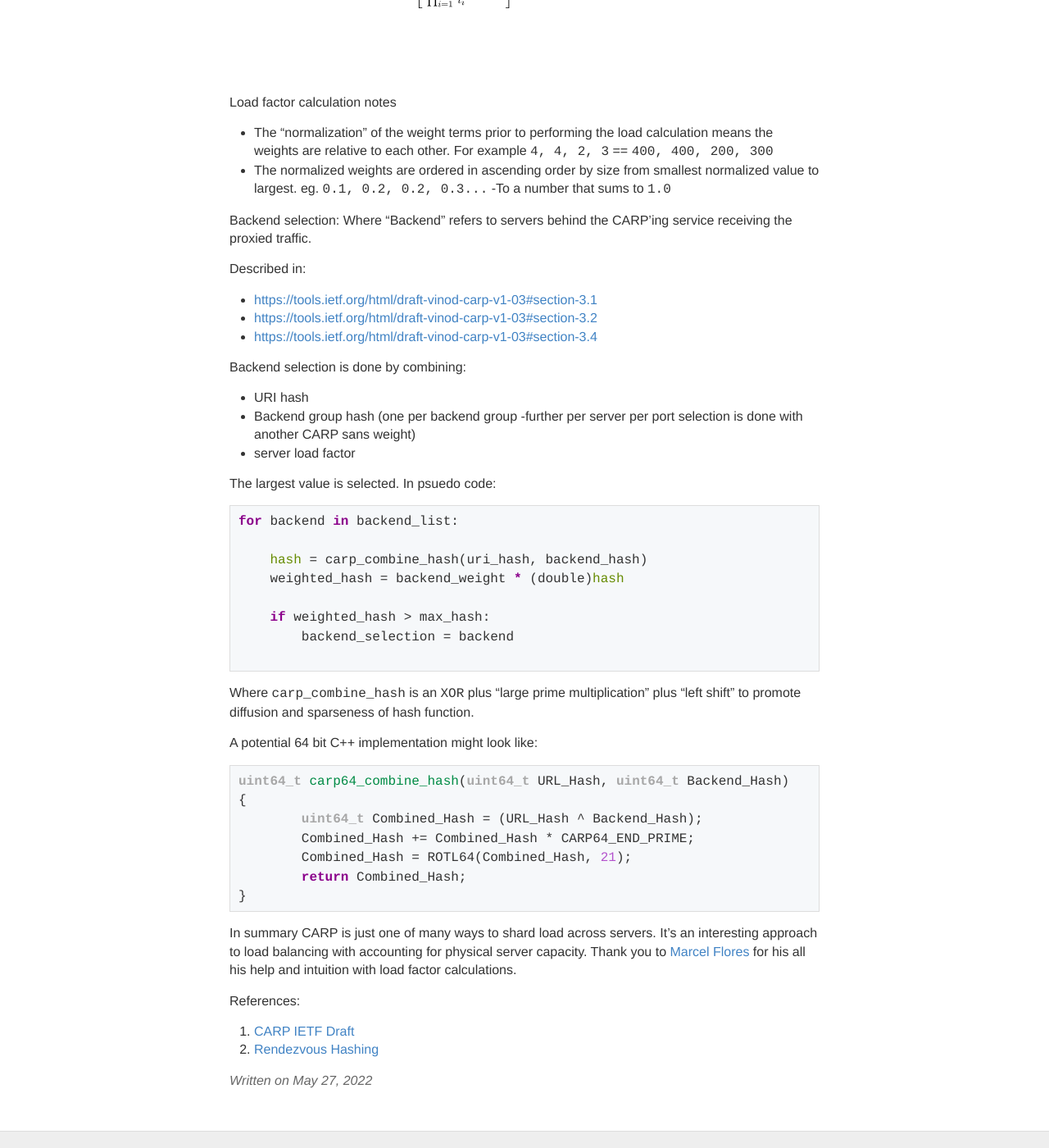
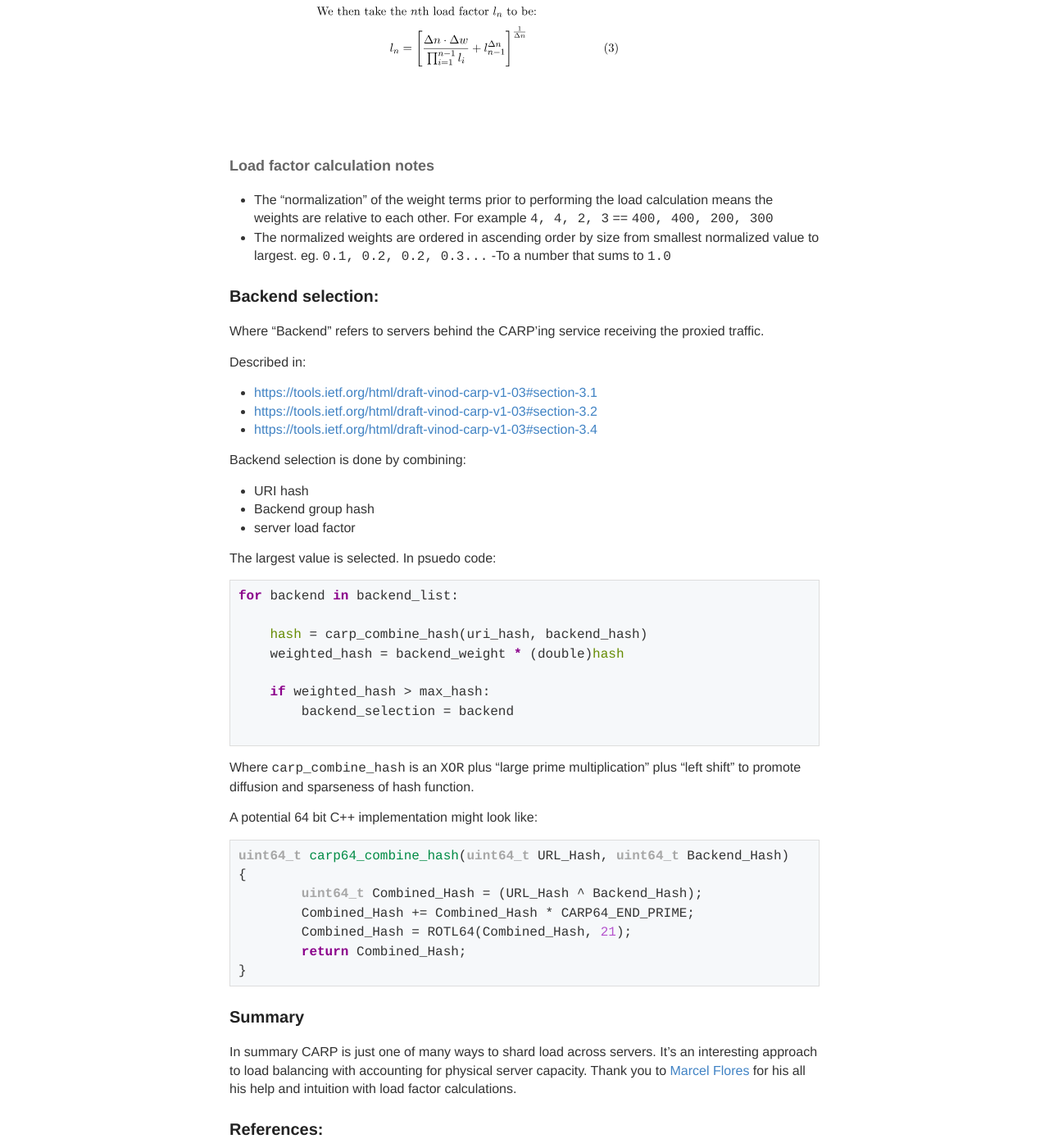
Before and after one commit to tinselcity/tinselcity.github.io, a Jekyll site: the page built from _posts/2022-5-27-CARP.md, in a window 1280 px wide and 1400 px high, scrolled down 1140 px. Shown: the whole window at 82% size. Built offline with Jekyll 4.4.1, drawn with Linux system fonts in a browser that asks for light colours.

````diff
--- a/_posts/2022-5-27-CARP.md
+++ b/_posts/2022-5-27-CARP.md
@@ -18,19 +20,19 @@ is described in the IETF draft: [https://tools.ietf.org/html/draft-vinod-carp-v1
 
 CARP's main draw is it's support for weights, which in real terms, allows for balancing load with consideration for heterogeneous hardware capacities.  For example a data center with servers of varying generations, that can handle respectively varying amounts of load.
 
-Load factor calculation:
+### Load factor calculation:
 
 Reference:
 [https://tools.ietf.org/html/draft-vinod-carp-v1-03#section-3.3](https://tools.ietf.org/html/draft-vinod-carp-v1-03#section-3.3 )
 
 ![img](https://github.com/tinselcity/tinselcity.github.io/blob/master/images/carp.svg?raw=true "Load Factor Calculation")
 
-Load factor calculation notes
+#### Load factor calculation notes
 - The "normalization" of the weight terms prior to performing the load calculation means the weights are relative to each other.
   For example `4, 4, 2, 3` == `400, 400, 200, 300`
 - The normalized weights are ordered in ascending order by size from smallest normalized value to largest. eg. `0.1, 0.2, 0.2, 0.3...` -To a number that sums to `1.0`
 
-Backend selection:
+### Backend selection:
 Where "Backend" refers to servers behind the CARP'ing service receiving the proxied traffic.
 
 Described in:
@@ -41,7 +43,7 @@ Described in:
 
 Backend selection is done by combining:
 - URI hash
-- Backend group hash (one per backend group -further per server per port selection is done with another CARP sans weight)
+- Backend group hash
 - server load factor
 
 The largest value is selected.  In psuedo code:
@@ -71,9 +73,11 @@ uint64_t carp64_combine_hash(uint64_t URL_Hash, uint64_t Backend_Hash)
 }
 ```
 
+### Summary
+
 In summary CARP is just one of many ways to shard load across servers.  It's an interesting approach to load balancing with accounting for physical server capacity.  Thank you to [Marcel Flores](https://www.linkedin.com/in/marcel-flores-31601814/) for his all his help and intuition with load factor calculations.
 
-References:
+### References:
 
 1. [CARP IETF Draft](https://datatracker.ietf.org/doc/html/draft-vinod-carp-v1-03)
 2. [Rendezvous Hashing](https://en.wikipedia.org/wiki/Rendezvous_hashing#Cache_Array_Routing_Protocol)
````
Also changed, not shown: other parts of _posts/2022-5-27-CARP.md (+2 -0 lines), _posts/2022-5-27_Carp.md (deleted, +0 -76 lines).
